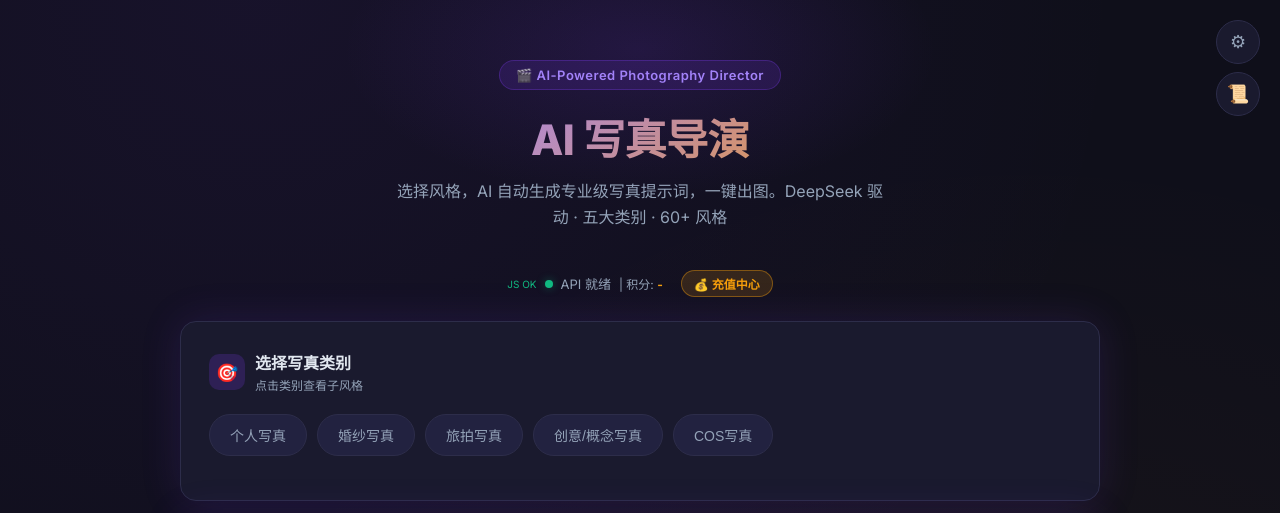
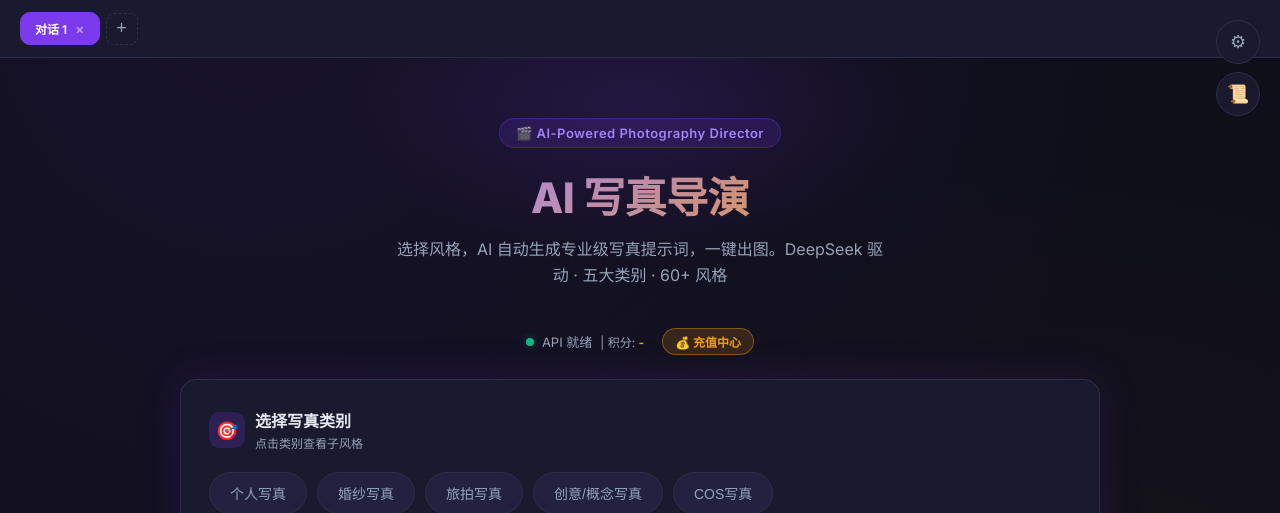
Before and after one commit to yuxi65259-arch/ai-portrait-director, a FastAPI app: page / in a window 1280 px wide. Shown: the top 513 px of the page. Run offline with FastAPI, Linux system fonts and the light colour scheme; data comes from the database, SQL or seed files in the repository.

Commit message:
Add multi-conversation tabs: create/switch/delete tabs, independent state per tab

```diff
--- a/templates/index.html
+++ b/templates/index.html
@@ -34,6 +34,35 @@ body {
     radial-gradient(ellipse at 20% 0%, rgba(124,58,237,0.08) 0%, transparent 60%),
     radial-gradient(ellipse at 80% 100%, rgba(245,158,11,0.05) 0%, transparent 60%);
 }
+
+
+/* Tab bar */
+.tab-bar {
+  display: flex; gap: 6px; align-items: center;
+  padding: 12px 20px; overflow-x: auto;
+  background: var(--surface); border-bottom: 1px solid var(--border);
+  position: sticky; top: 0; z-index: 40;
+}
+.tab-item {
+  display: flex; align-items: center; gap: 6px;
+  padding: 7px 14px; border-radius: 10px;
+  background: var(--surface2); border: 1px solid var(--border);
+  color: var(--text2); font-size: 12px; cursor: pointer;
+  white-space: nowrap; transition: all 0.2s; flex-shrink: 0;
+}
+.tab-item:hover { border-color: var(--primary2); color: var(--text); }
+.tab-item.active { background: var(--primary); border-color: var(--primary); color: #fff; font-weight: 600; }
+.tab-item .tab-close { font-size: 14px; opacity: 0.5; margin-left: 2px; }
+.tab-item .tab-close:hover { opacity: 1; }
+.tab-add {
+  width: 32px; height: 32px; border-radius: 8px;
+  background: transparent; border: 1px dashed var(--border);
+  color: var(--text2); font-size: 18px; cursor: pointer;
+  display: flex; align-items: center; justify-content: center;
+  transition: all 0.2s; flex-shrink: 0;
+}
+.tab-add:hover { border-color: var(--primary2); color: var(--primary2); background: rgba(124,58,237,0.1); }
+.tab-badge { font-size: 9px; padding: 1px 5px; border-radius: 6px; background: rgba(245,158,11,0.2); color: var(--accent); }
 
 /* Hero */
 .hero {
@@ -542,6 +571,17 @@ body {
   </div>
 </div>
 
+
+<!-- Tab Bar -->
+<div class="tab-bar" id="tabBar">
+  <div class="tab-item active" data-tab="0" id="tab0">
+    <span class="tab-name">对话 1</span>
+    <span class="tab-close" onclick="event.stopPropagation();closeTab(0)">×</span>
+  </div>
+  <button class="tab-add" onclick="addTab()" title="新建对话">+</button>
+</div>
+
+
 <!-- Hero -->
 <div class="hero">
   <span class="badge">🎬 AI-Powered Photography Director</span>
@@ -724,7 +764,7 @@ function saveSettings(){
 })();
 loadCredits();
 }
-function creditKey(){return LS('user_key')||getGW()}
+function creditKey(){try{return localStorage.getItem('user_key')||getGW()}catch(e){return getGW()}}
 async function loadCredits(){
   const key=creditKey();const el=document.getElementById('creditBal');if(!key||!el)return;
   try{
@@ -766,7 +806,16 @@ if(document.readyState==='loading'){document.addEventListener('DOMContentLoaded'
 else{initModels()}
 
 // ── State ──
-const state={category:null,subStyle:null,loading:false,pendingPrompt:null};
+const state={activeTab:0,loading:false};
+function tabs(){var t=LS('tabs');if(!t||!t.length){t=[newTab('对话 1')];LS('tabs',t)}return t}
+function curTab(){var t=tabs();return t[state.activeTab]||t[0]}
+function newTab(name){return{id:Date.now(),name:name||'对话 '+(tabs().length+1),category:null,subStyle:null,pref:'',pmodel:'deepseek-chat',imodel:'gemini-2.5-flash-image',isz:'1024x1024',prompt:null,imgUrl:null,loading:false}}
+function addTab(){var t=tabs();t.push(newTab());LS('tabs',t);state.activeTab=t.length-1;renderTabs();saveCurTab()}
+function switchTab(i){state.activeTab=i;renderTabs();saveCurTab();restoreTabUI()}
+function closeTab(i){var t=tabs();if(t.length<=1)return;t.splice(i,1);LS('tabs',t);if(state.activeTab>=t.length)state.activeTab=t.length-1;renderTabs();saveCurTab();restoreTabUI()}
+function saveCurTab(){LS('activetab',state.activeTab);var t=tabs();LS('tabs',t)}
+function renderTabs(){var el=$('tabBar');if(!el)return;var t=tabs();var h='';t.forEach(function(tb,i){h+='<div class="tab-item'+(i===state.activeTab?' active':'')+'" data-tab="'+i+'" onclick="switchTab('+i+')"><span class="tab-name">'+escapeHtml(tb.name)+'</span>'+(t.length>1?'<span class="tab-close" onclick="event.stopPropagation();closeTab('+i+')">×</span>':'')+'</div>'});h+='<button class="tab-add" onclick="addTab()">+</button>';el.innerHTML=h}
+function restoreTabUI(){var tb=curTab();if(!tb)return;state.category=tb.category;if(tb.category){document.querySelectorAll('#catGrid .pill').forEach(function(x){x.classList.remove('active')});var b=document.querySelector('#catGrid .pill[data-cat="'+tb.category+'"]');if(b){b.classList.add('active');$('promptBtn').disabled=false}renderSubs(tb.category,tb.subStyle)}$('prefInput').value=tb.pref||'';if(tb.prompt){showPromptResult(tb.prompt);if(tb.imgUrl){$('resultImg').src=tb.imgUrl;$('imageResult').classList.add('show')}}else{$('promptResult').classList.remove('show');$('imageResult').classList.remove('show')}setTimeout(function(){$('promptModel').value=tb.pmodel;$('imageModel').value=tb.imodel;$('sizeSelect').value=tb.isz},200)}
 const subStyles={
   '个人写真':['清新日系','黑白情绪','法式慵懒','都市简约','胶片复古','韩系奶油','男友视角','居家随拍','光影切割','港风霓虹','日杂模特','清冷破碎'],
   '婚纱写真':['韩式极简','森系自然','法式庄园','新中式','海边轻纱','城市街拍','电影剧情式','复古胶片','极地冰雪','沙漠风','烟火夜景','花房温室','民国旗袍'],
@@ -781,7 +830,7 @@ function renderSubs(cat,sel){
   subStyles[cat].forEach(s=>{
     const el=document.createElement('button');el.className='sub-pill';el.textContent=s;
     if(s===sel)el.classList.add('active');
-    el.onclick=()=>{state.subStyle=s;LS('subStyle',s);sg.querySelectorAll('.sub-pill').forEach(x=>x.classList.remove('active'));el.classList.add('active');};
+    el.onclick=()=>{state.subStyle=s;var ts=curTab();if(ts){ts.subStyle=s;saveCurTab()}sg.querySelectorAll('.sub-pill').forEach(x=>x.classList.remove('active'));el.classList.add('active');};
     sg.appendChild(el);
   });
 }
@@ -790,17 +839,17 @@ function renderSubs(cat,sel){
 $('catGrid').addEventListener('click',e=>{
   const b=e.target.closest('.pill');if(!b)return;
   state.category=b.dataset.cat;state.subStyle=null;
-  LS('category',state.category);LS('subStyle',null);
+  var tc=curTab();if(tc){tc.category=state.category;tc.subStyle=null;saveCurTab()}
   document.querySelectorAll('#catGrid .pill').forEach(x=>x.classList.remove('active'));
   b.classList.add('active');
   renderSubs(state.category,null);
   $('promptBtn').disabled=false;
 });
 
-$('prefInput').addEventListener('input',()=>LS('pref',$('prefInput').value));
-$('promptModel').addEventListener('change',()=>LS('pm',$('promptModel').value));
-$('imageModel').addEventListener('change',()=>LS('im',$('imageModel').value));
-$('sizeSelect').addEventListener('change',()=>LS('isz',$('sizeSelect').value));
+$('prefInput').addEventListener('input',()=>var tp=curTab();if(tp){tp.pref=$('prefInput').value;saveCurTab()});
+$('promptModel').addEventListener('change',()=>var tm=curTab();if(tm){tm.pmodel=$('promptModel').value;saveCurTab()});
+$('imageModel').addEventListener('change',()=>var ti=curTab();if(ti){ti.imodel=$('imageModel').value;saveCurTab()});
+$('sizeSelect').addEventListener('change',()=>var ts=curTab();if(ts){ts.isz=$('sizeSelect').value;saveCurTab()});
 
 // Restore saved state
 (function(){
@@ -867,7 +916,7 @@ function parseRaw(text){
 }
 
 function showPrompt(d){
-  state.pendingPrompt=d;LS('lastPrompt',d);
+  var tbs=curTab();if(tbs){tbs.prompt=d;saveCurTab()}LS('lastPrompt',d);
   const fields={boxScene:d.scene,boxAction:d.action,boxExpression:d.expression,boxLighting:d.lighting,boxTone:d.tone,boxComposition:d.composition};
   Object.entries(fields).forEach(([id,val])=>{
     const el=$(id);if(el&&val){if(el){const ta=el.querySelector('.s-text');if(ta){ta.value=val||'';el.style.display=''}}}else if(el)el.style.display='none'
@@ -889,9 +938,9 @@ $('imageBtn').addEventListener('click',async()=>{
     let body;
     if(refF){
       const b64=await new Promise((resolve,reject)=>{const r=new FileReader();r.onload=()=>resolve(r.result);r.onerror=reject;r.readAsDataURL(refF)});
-      body=JSON.stringify({model,prompt:($('enPrompt').value||state.pendingPrompt.en),image:b64,size:$('sizeSelect').value,n:1});
+      body=JSON.stringify({model,prompt:($('enPrompt').value||(($('enPrompt').value||(curTab().prompt||{}).en))),image:b64,size:$('sizeSelect').value,n:1});
     }else{
-      body=JSON.stringify({model,prompt:($('enPrompt').value||state.pendingPrompt.en),size:$('sizeSelect').value,n:1});
+      body=JSON.stringify({model,prompt:($('enPrompt').value||(($('enPrompt').value||(curTab().prompt||{}).en))),size:$('sizeSelect').value,n:1});
     }
     const isLocal=location.hostname==='localhost'||location.hostname==='127.0.0.1';
     const imgUrl=isLocal?'/api/generate-image':(getGWBase()+'/images/generations');
@@ -901,7 +950,7 @@ $('imageBtn').addEventListener('click',async()=>{
     const d=await res.json();
     if(!d.data||!d.data[0].url)throw new Error('未返回图片URL');
     updateLsStep(3,true);
-    var genImgUrl=d.data[0].url;$('resultImg').src=genImgUrl;$('resultImg').style.display='block';var fb=document.getElementById('imgFallback');if(fb)fb.style.display='none';$('imageResult').classList.add('show');loadCredits();LS('lastImage',d.data[0].url);if(state.pendingPrompt){state.pendingPrompt.imgUrl=d.data[0].url;LS('lastPrompt',state.pendingPrompt);let h=LS('history')||[];if(h.length){h[0].imgUrl=d.data[0].url;LS('history',h)}}
+    var genImgUrl=d.data[0].url;$('resultImg').src=genImgUrl;var tbi=curTab();if(tbi){tbi.imgUrl=genImgUrl;saveCurTab()}$('resultImg').style.display='block';var fb=document.getElementById('imgFallback');if(fb)fb.style.display='none';$('imageResult').classList.add('show');loadCredits();LS('lastImage',d.data[0].url);if(state.pendingPrompt){state.pendingPrompt.imgUrl=d.data[0].url;LS('lastPrompt',state.pendingPrompt);let h=LS('history')||[];if(h.length){h[0].imgUrl=d.data[0].url;LS('history',h)}}
     $('imageResult').scrollIntoView({behavior:'smooth'});
   }catch(e){showErr(e.message)}finally{state.loading=false;hideLoader()}
 });
@@ -948,7 +997,7 @@ function loadHistory(i){
   state.category=item.cat;state.subStyle=item.sub;
   LS('category',item.cat);LS('subStyle',item.sub);
   const d={scene:item.scene,action:item.action,expression:item.expression,lighting:item.lighting,tone:item.tone,composition:item.composition,cn:item.cnFull||item.cn,en:item.en,sub:item.sub,params:item.params||{},imgUrl:item.imgUrl||''};
-  state.pendingPrompt=d;LS('lastPrompt',d);
+  var tbs=curTab();if(tbs){tbs.prompt=d;saveCurTab()}LS('lastPrompt',d);
   showPrompt(d);toggleHistory();
 }
 function toggleHistory(){
```
Also changed, not shown: docs/index.html (+62 -13 lines).
